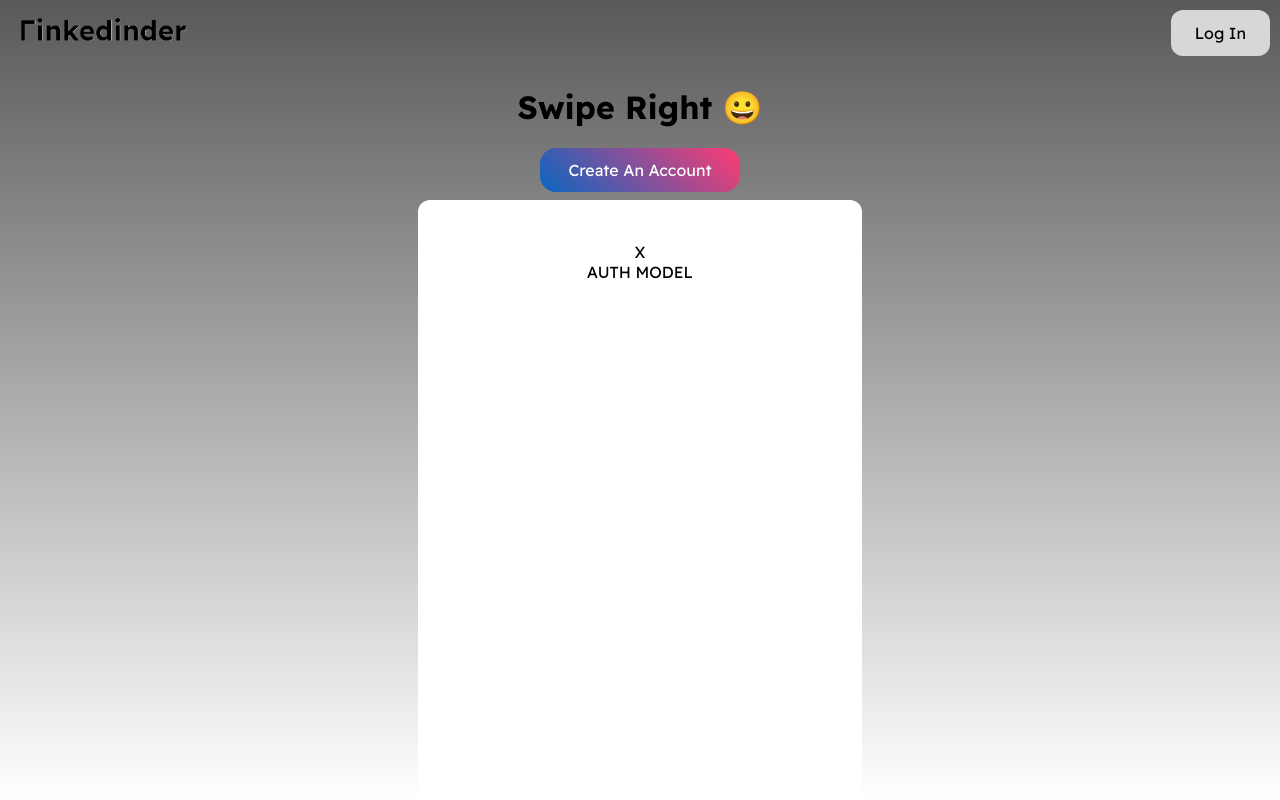
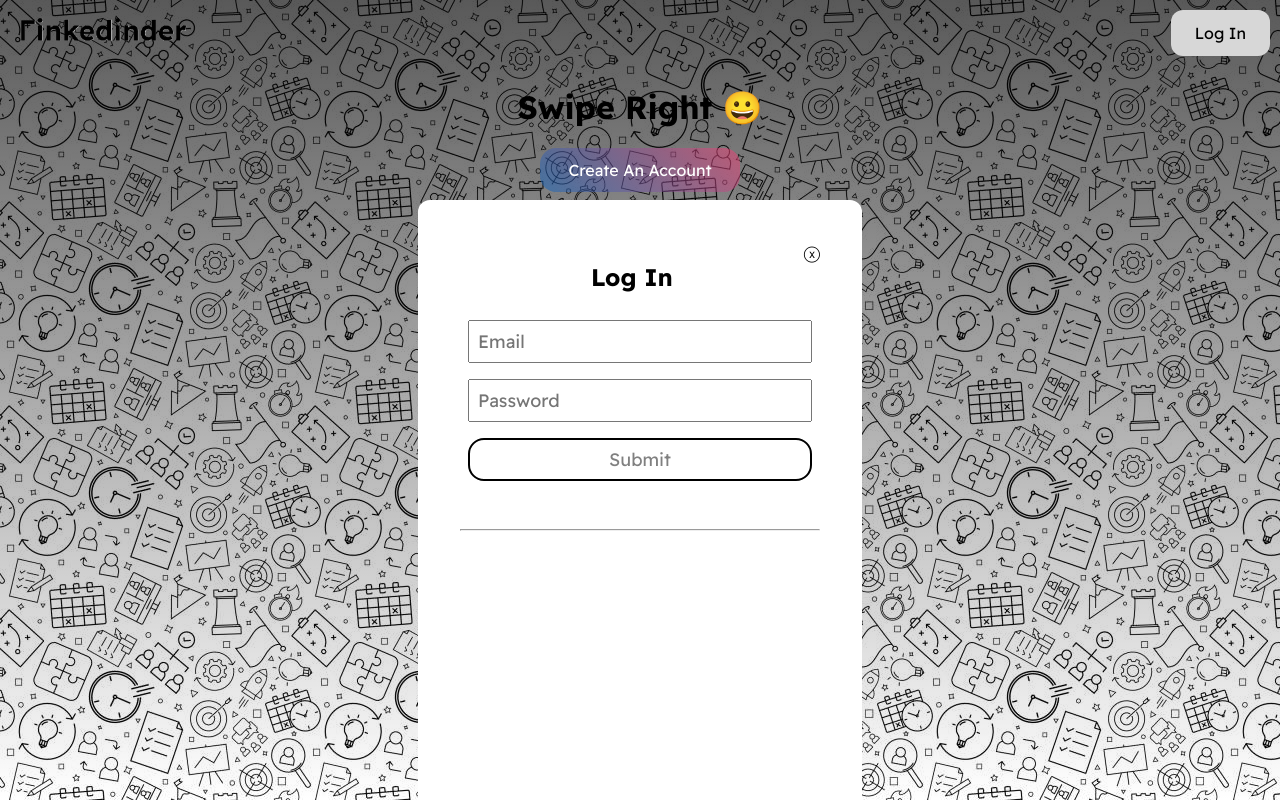
Before and after one commit to carloaqui8/Linkedinder, a React (Vite) app in the folder app/: page / in a window 1280 px wide. Both pictures are taken after a click on the button "Log In". Built offline with nearby package versions, Linux system fonts and the light colour scheme.

Commit message:
did more stuff

```diff
--- a/app/src/components/AuthModel.jsx
+++ b/app/src/components/AuthModel.jsx
@@ -1,14 +1,41 @@
-import React from 'react';
+import React, { useState } from 'react';
 
-function AuthModel({ setShowAuthModel }) {
+function AuthModel({ setShowAuthModel, signUp }) {
+    const [email, setEmail] = useState(null);
+    const [password, setPassword] = useState(null);
+    const [confPass, setConfPass] = useState(null);
+    const [error, setError] = useState(null);
+
     const handleClick = () => {
         setShowAuthModel(false);
     }
 
+    const handleSubmit = (e) => {
+        e.preventDefault();
+        try {
+            if (signUp && (password !== confPass)) {
+                setError("Passwords must match");
+            }
+            console.log('make POST request to db');
+        }
+        catch (e) {
+            console.log(e);
+        }
+    }
+
     return (
         <div className="auth-model">
-            <div onClick={handleClick}>X</div>
-            AUTH MODEL
+            <div className="close" onClick={handleClick}>ⓧ</div>
+            <h2>{signUp ? "Create Account" : "Log In"}</h2>
+            <form onSubmit={handleSubmit}>
+                <input type="email" id="email" placeholder="Email" required={true} onChange={(e) => setEmail(e.target.value)} />
+                <input type="password" id="password" placeholder="Password" required={true} onChange={(e) => setPassword(e.target.value)} />
+                {signUp && <input type="password" id="confPass" placeholder="Confirm Password" required={true} onChange={(e) => setConfPass(e.target.value)} />}
+                <input type="submit" className="secondary-button" />
+                <p>{error}</p>
+            </form>
+            <hr />
+
         </div>
     );
 }
--- a/app/src/components/Nav.jsx
+++ b/app/src/components/Nav.jsx
@@ -1,9 +1,10 @@
 import React from 'react';
 import logo from '../images/logo.png';
 
-function Nav({ authToken, showAuthModel, setShowAuthModel }) {
+function Nav({ authToken, showAuthModel, setShowAuthModel, setSignUp }) {
     const handleClick = () => {
         setShowAuthModel(true);
+        setSignUp(false);
     }
 
     return (
--- a/app/src/index.css
+++ b/app/src/index.css
@@ -12,8 +12,8 @@ body {
 
 .main-button {
     color: white;
+    background: linear-gradient(45deg, #0a66c2, #fe3c72);
     font-size: 16px;
-    background: linear-gradient(45deg, #0a66c2, #fe3c72);
     padding: 12px 28px;
     border-radius: 16px;
     border: none;
@@ -22,6 +22,25 @@ body {
 
 .main-button:hover {
     background: linear-gradient(45deg, #fe3c72, #0a66c2);
+}
+
+.main-button:active {
+    background: linear-gradient(45deg, #0a66c2, #fe3c72);
+}
+
+.main-button:disabled {
+    background: linear-gradient(45deg,  #0a66c27F, #fe3e747F);
+}
+
+.secondary-button {
+    color: gray;
+    background-color: white;
+    font-size: 16px;
+    font-weight: 500px;
+    padding: 12px 28px;
+    border-radius: 16px;
+    border: solid black 2px;
+    margin: 8px;
 }
 
 /* Nav Stuff */
@@ -69,7 +88,8 @@ nav .nav-button {
     width: 100%;
     height: 100%;
     position: fixed;
-    background: linear-gradient(to bottom, rgba(0, 0, 0, 0.65) 0%, rgba(0, 0, 0, 0) 100%);
+    background: linear-gradient(to bottom, rgba(0, 0, 0, 0.65) 0%, rgba(0, 0, 0, 0) 100%),
+    url('images/bg.jpg');
 }
 
 /* Authentication Model */
@@ -87,3 +107,18 @@ nav .nav-button {
     background-color: white;
     border-radius: 12px;
 }
+
+.auth-model .close {
+    float: right;
+}
+
+.auth-model form {
+    display: flex;
+    flex-direction: column;
+}
+
+.auth-model input {
+    padding: 8px;
+    margin: 8px;
+    font-size: 18px;
+}
--- a/app/src/pages/Home.jsx
+++ b/app/src/pages/Home.jsx
@@ -4,26 +4,31 @@ import AuthModel from '../components/AuthModel';
 
 function Home() {
     const [showAuthModel, setShowAuthModel] = useState(false);
+    const [signUp, setSignUp] = useState(true);
 
     const authToken = false;
 
     const handleClick = () => {
-        console.log("clicked");
         setShowAuthModel(true);
+        setSignUp(true);
     }
 
     return (
         <div className="home-cover">
-            <Nav authToken={authToken} showAuthModel={showAuthModel} setShowAuthModel={setShowAuthModel} />
+            <Nav authToken={authToken}
+                showAuthModel={showAuthModel}
+                setShowAuthModel={setShowAuthModel}
+                setSignUp={setSignUp} />
             <div className="home">
-                <h1>Swipe Right 😀</h1>
-                <button className="main-button" onClick={handleClick}>
+                <h1 className="title">Swipe Right 😀</h1>
+                <button className="main-button" onClick={handleClick} disabled={showAuthModel}>
                     {authToken ? "Sign Out" : "Create an Account"}
                 </button>
             </div>
 
             {showAuthModel &&
-                <AuthModel setShowAuthModel={setShowAuthModel} />
+                <AuthModel setShowAuthModel={setShowAuthModel}
+                signUp={signUp} />
             }
         </div>
     );
```
Also changed, not shown: app/src/images/bg.jpg (added).
